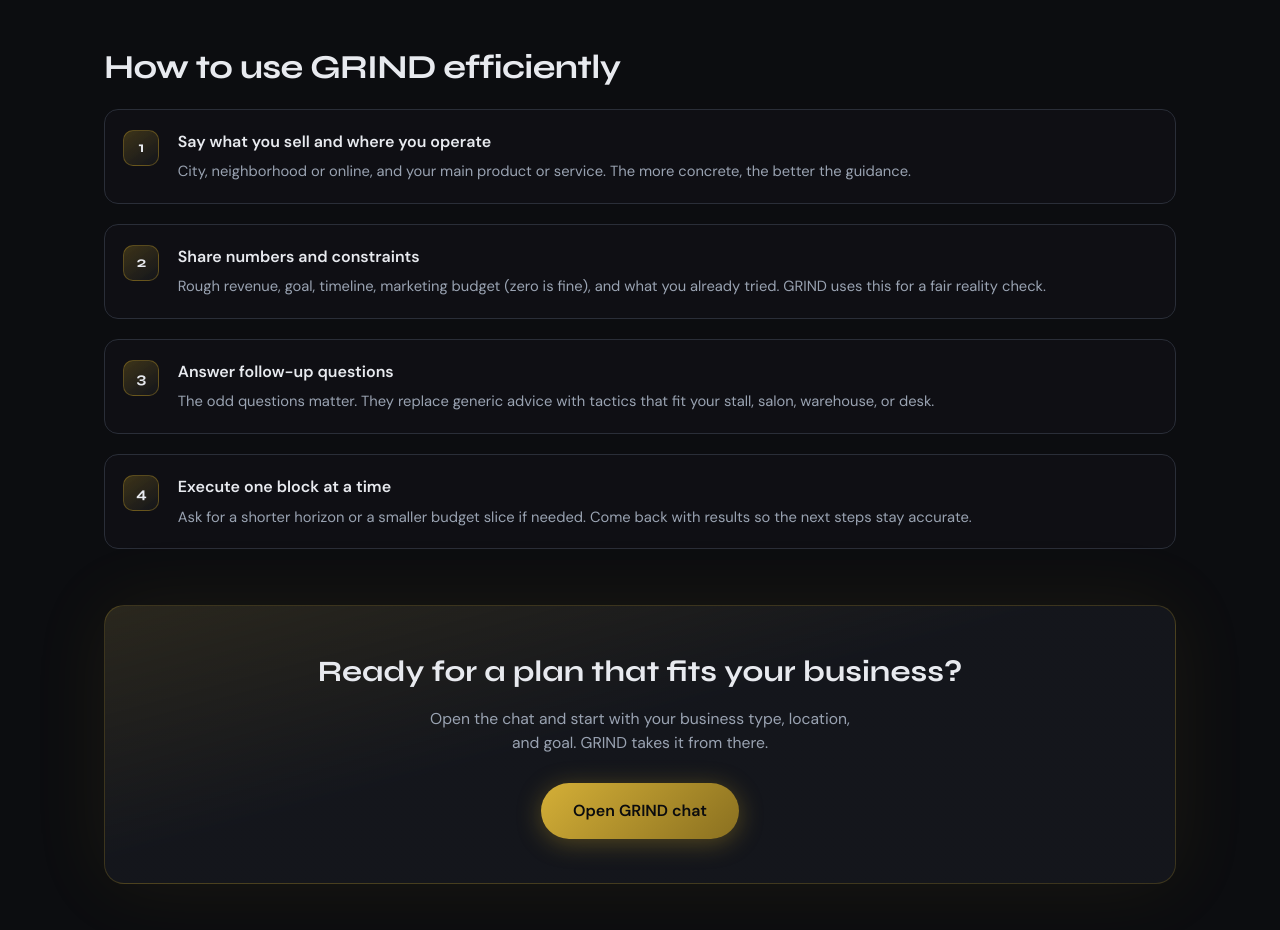
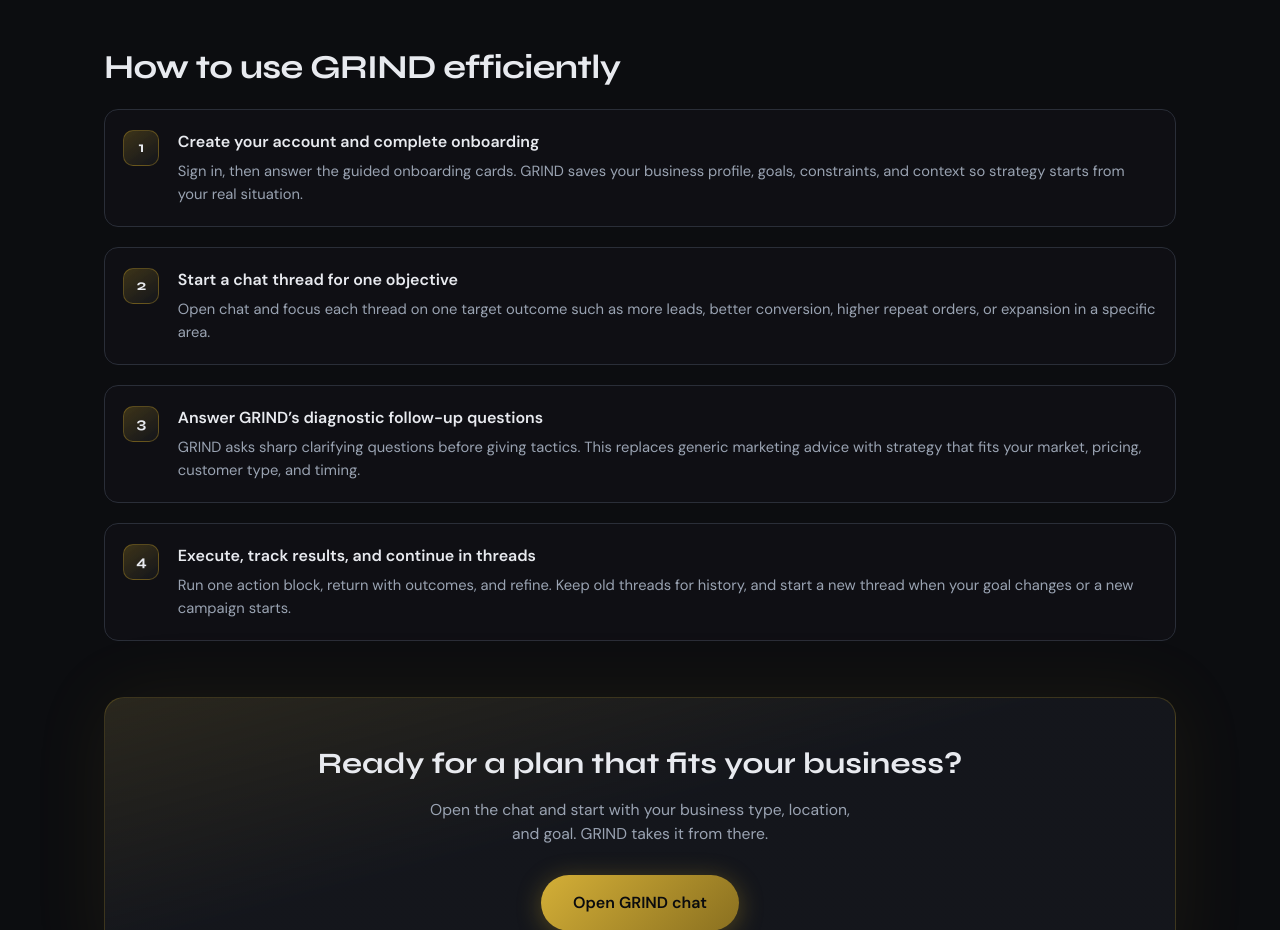
Before and after one commit to knexpress/frontendgrind, a React (Vite) app: page / in a window 1280 px wide. Shown: the part 1740-2670 px from the top of the page. Built offline with nearby package versions, Linux system fonts and the light colour scheme; no server answers.

Commit message:
docs(home): update usage steps to onboarding and thread flow
Made-with: Cursor

```diff
--- a/src/features/home/HomePage.tsx
+++ b/src/features/home/HomePage.tsx
@@ -115,40 +115,40 @@ export function HomePage() {
             <li className="home-step home-reveal">
               <span className="home-step__num">1</span>
               <div>
-                <h3 className="home-step__title">Say what you sell and where you operate</h3>
+                <h3 className="home-step__title">Create your account and complete onboarding</h3>
                 <p className="home-step__text">
-                  City, neighborhood or online, and your main product or service. The more concrete,
-                  the better the guidance.
+                  Sign in, then answer the guided onboarding cards. GRIND saves your business profile,
+                  goals, constraints, and context so strategy starts from your real situation.
                 </p>
               </div>
             </li>
             <li className="home-step home-reveal">
               <span className="home-step__num">2</span>
               <div>
-                <h3 className="home-step__title">Share numbers and constraints</h3>
+                <h3 className="home-step__title">Start a chat thread for one objective</h3>
                 <p className="home-step__text">
-                  Rough revenue, goal, timeline, marketing budget (zero is fine), and what you
-                  already tried. GRIND uses this for a fair reality check.
+                  Open chat and focus each thread on one target outcome such as more leads, better
+                  conversion, higher repeat orders, or expansion in a specific area.
                 </p>
               </div>
             </li>
             <li className="home-step home-reveal">
               <span className="home-step__num">3</span>
               <div>
-                <h3 className="home-step__title">Answer follow-up questions</h3>
+                <h3 className="home-step__title">Answer GRIND’s diagnostic follow-up questions</h3>
                 <p className="home-step__text">
-                  The odd questions matter. They replace generic advice with tactics that fit your
-                  stall, salon, warehouse, or desk.
+                  GRIND asks sharp clarifying questions before giving tactics. This replaces generic
+                  marketing advice with strategy that fits your market, pricing, customer type, and timing.
                 </p>
               </div>
             </li>
             <li className="home-step home-reveal">
               <span className="home-step__num">4</span>
               <div>
-                <h3 className="home-step__title">Execute one block at a time</h3>
+                <h3 className="home-step__title">Execute, track results, and continue in threads</h3>
                 <p className="home-step__text">
-                  Ask for a shorter horizon or a smaller budget slice if needed. Come back with
-                  results so the next steps stay accurate.
+                  Run one action block, return with outcomes, and refine. Keep old threads for history,
+                  and start a new thread when your goal changes or a new campaign starts.
                 </p>
               </div>
             </li>
```
